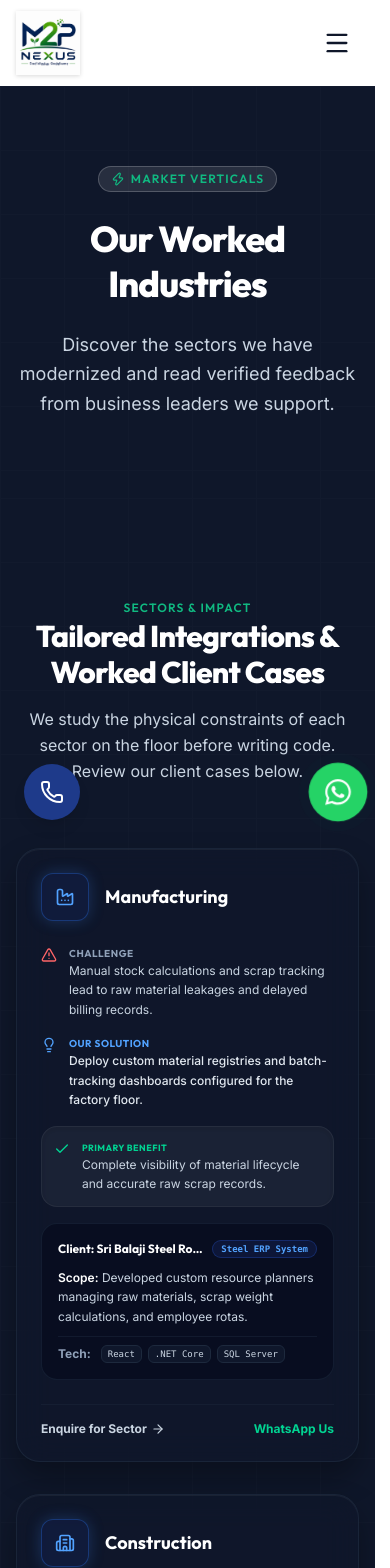
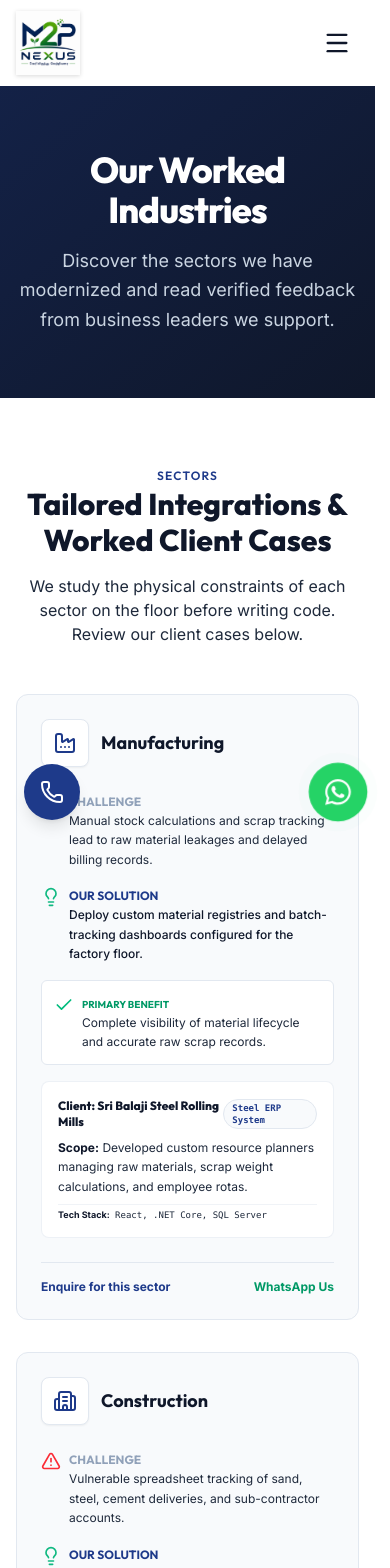
Before and after one commit to itmaruthu/m2pnexus-innovation, a React (Vite) app: page /industries in a window 390 px wide. Shown: the top 1568 px of the page. Built offline with nearby package versions, Linux system fonts and the light colour scheme.

Commit message:
revert: restore original white card layout for Industries page

```diff
--- a/src/pages/Industries.jsx
+++ b/src/pages/Industries.jsx
@@ -15,8 +15,7 @@ import {
   Star,
   ShieldCheck,
   Zap,
-  Users,
-  ArrowRight
+  Users
 } from 'lucide-react';
 import Seo from '../components/Seo';
 
@@ -25,19 +24,14 @@ import clientAvatar1 from '../assets/client_avatar_1.png';
 import clientAvatar2 from '../assets/client_avatar_2.png';
 import clientAvatar3 from '../assets/client_avatar_3.png';
 
-// Framer Motion Animation Variants
 const fadeInUp = {
-  hidden: { opacity: 0, y: 40 },
-  visible: { opacity: 1, y: 0, transition: { duration: 0.7, ease: [0.16, 1, 0.3, 1] } }
+  hidden: { opacity: 0, y: 30 },
+  visible: { opacity: 1, y: 0, transition: { duration: 0.6, ease: 'easeOut' } }
 };
 
 const staggerContainer = {
   hidden: {},
-  visible: {
-    transition: {
-      staggerChildren: 0.12
-    }
-  }
+  visible: { transition: { staggerChildren: 0.1 } }
 };
 
 export default function Industries() {
@@ -163,159 +157,117 @@ export default function Industries() {
       />
 
       {/* Hero Section */}
-      <section className="bg-brand-primary text-white py-20 md:py-28 text-center relative overflow-hidden">
-        {/* Subtle grid backdrop */}
-        <div className="absolute inset-0 bg-[linear-gradient(to_right,#1e293b_1px,transparent_1px),linear-gradient(to_bottom,#1e293b_1px,transparent_1px)] bg-[size:4rem_4rem] opacity-20 pointer-events-none"></div>
-        <div className="absolute top-1/2 left-1/2 -translate-x-1/2 -translate-y-1/2 w-[600px] h-[600px] bg-brand-secondary/20 rounded-full blur-3xl -z-10 pointer-events-none"></div>
-
+      <section className="bg-brand-primary text-white py-16 md:py-24 text-center relative overflow-hidden">
+        <div className="absolute inset-0 bg-gradient-to-br from-brand-secondary/30 to-transparent"></div>
         <motion.div
           initial="hidden"
           animate="visible"
           variants={staggerContainer}
-          className="relative max-w-4xl mx-auto px-4 sm:px-6 lg:px-8 space-y-6"
+          className="relative max-w-4xl mx-auto px-4 sm:px-6 lg:px-8 space-y-4"
         >
-          <motion.span
-            variants={fadeInUp}
-            className="inline-flex items-center gap-1.5 px-3 py-1 bg-white/10 border border-white/20 rounded-full text-brand-accent text-xs font-semibold uppercase tracking-widest font-heading"
-          >
-            <Zap className="w-3.5 h-3.5 text-brand-accent" />
-            Market Verticals
-          </motion.span>
-
           <motion.h1
             variants={fadeInUp}
-            className="text-4xl sm:text-5xl lg:text-6xl font-extrabold tracking-tight font-heading leading-tight"
+            className="text-4xl md:text-5xl font-extrabold tracking-tight font-heading"
           >
             Our Worked Industries
           </motion.h1>
-
           <motion.p
             variants={fadeInUp}
-            className="text-lg sm:text-xl text-slate-300 max-w-2xl mx-auto leading-relaxed"
+            className="text-lg md:text-xl text-slate-300 max-w-2xl mx-auto leading-relaxed"
           >
             Discover the sectors we have modernized and read verified feedback from business leaders we support.
           </motion.p>
         </motion.div>
       </section>
 
-      {/* Industries We Serve Section (Glassmorphism & Staggered Layout) */}
-      <section className="relative py-24 bg-brand-primary text-white border-b border-brand-border overflow-hidden">
-        {/* Subtle grid backdrop */}
-        <div className="absolute inset-0 bg-[linear-gradient(to_right,#1e293b_1px,transparent_1px),linear-gradient(to_bottom,#1e293b_1px,transparent_1px)] bg-[size:4rem_4rem] opacity-20 pointer-events-none"></div>
-
-        {/* Glowing blur shapes */}
-        <div className="absolute top-1/4 left-0 w-[500px] h-[500px] bg-blue-500/10 rounded-full blur-3xl -z-10 pointer-events-none"></div>
-        <div className="absolute bottom-1/4 right-0 w-[600px] h-[600px] bg-blue-600/10 rounded-full blur-3xl -z-10 pointer-events-none"></div>
-
-        <div className="max-w-7xl mx-auto px-4 sm:px-6 lg:px-8 relative z-10 space-y-16">
+      {/* Industry Grid Section */}
+      <section className="py-16 md:py-24 bg-white border-b border-brand-border">
+        <div className="max-w-7xl mx-auto px-4 sm:px-6 lg:px-8 space-y-12">
           <div className="text-center max-w-3xl mx-auto space-y-4">
-            <span className="text-xs font-semibold text-brand-accent uppercase tracking-widest font-heading">
-              Sectors & Impact
-            </span>
-            <h2 className="text-3xl md:text-5xl font-extrabold text-white tracking-tight font-heading">
-              Tailored Integrations & Worked Client Cases
+            <span className="text-xs font-semibold text-brand-secondary uppercase tracking-widest font-heading">Sectors</span>
+            <h2 className="text-3xl font-extrabold text-brand-primary font-heading">
+              Tailored Integrations &amp; Worked Client Cases
             </h2>
-            <p className="text-base sm:text-lg text-slate-300 max-w-2xl mx-auto leading-relaxed">
+            <p className="text-base text-brand-text">
               We study the physical constraints of each sector on the floor before writing code. Review our client cases below.
             </p>
           </div>
 
-          {/* Staggered Flat-mapping Grid */}
-          <div className="grid grid-cols-1 md:grid-cols-2 lg:grid-cols-3 gap-8 pb-16">
+          <div className="grid grid-cols-1 md:grid-cols-2 lg:grid-cols-3 gap-8">
             {industriesList.map((ind, idx) => {
               const Icon = ind.icon;
-
-              // Offsets for staggered layout
-              let offsetClass = "";
-              if (idx % 3 === 1) offsetClass = "lg:translate-y-12";
-              if (idx % 3 === 2) offsetClass = "lg:translate-y-6";
-
-              let mdOffsetClass = "";
-              if (idx % 2 === 1) mdOffsetClass = "md:translate-y-8";
-
               return (
                 <motion.div
                   key={idx}
                   variants={fadeInUp}
                   initial="hidden"
                   whileInView="visible"
-                  viewport={{ once: true, margin: "-100px" }}
-                  className={`flex flex-col justify-between rounded-3xl bg-slate-900/40 backdrop-blur-lg border border-slate-800/80 p-6 shadow-[inset_0_1px_0_0_rgba(255,255,255,0.05),0_15px_30px_rgba(0,0,0,0.3)] hover:bg-slate-900/60 hover:border-blue-500/30 hover:shadow-[0_20px_50px_rgba(0,0,0,0.5),_0_0_25px_rgba(59,130,246,0.15)] transition-all duration-500 hover:-translate-y-1 group ${offsetClass} ${mdOffsetClass}`}
+                  viewport={{ once: true, margin: '-80px' }}
+                  className="bg-brand-section border border-brand-border rounded-xl p-6 hover:border-brand-accent/50 hover:shadow-md transition-all flex flex-col justify-between"
                 >
                   <div className="space-y-6">
                     {/* Header */}
-                    <div className="flex items-center gap-4">
-                      <div className="w-12 h-12 rounded-xl bg-blue-950/40 border border-blue-500/30 flex items-center justify-center text-blue-400 shadow-[0_0_15px_rgba(59,130,246,0.25)] group-hover:scale-105 transition-transform duration-300">
-                        <Icon className="w-5 h-5" />
+                    <div className="flex items-center gap-3">
+                      <div className="w-12 h-12 bg-white border border-brand-border rounded-lg flex items-center justify-center text-brand-secondary shadow-xs">
+                        <Icon className="w-6 h-6" />
                       </div>
-                      <h3 className="text-lg font-bold text-white font-heading group-hover:text-blue-400 transition-colors">
-                        {ind.title}
-                      </h3>
+                      <h3 className="text-lg font-bold text-brand-primary font-heading">{ind.title}</h3>
                     </div>
 
                     {/* Breakdown */}
-                    <div className="space-y-4 text-xs text-left">
+                    <div className="space-y-4 text-sm text-left">
                       {/* Challenge */}
-                      <div className="flex gap-3">
-                        <AlertTriangle className="w-4 h-4 text-red-400 shrink-0 mt-0.5" />
+                      <div className="flex gap-2">
+                        <AlertTriangle className="w-5 h-5 text-red-500 shrink-0 mt-0.5" />
                         <div className="space-y-0.5">
-                          <span className="text-[10px] font-bold text-slate-400 uppercase font-heading tracking-wider">Challenge</span>
-                          <p className="text-slate-300 leading-relaxed font-normal">{ind.challenge}</p>
+                          <span className="text-xs font-bold text-slate-400 uppercase font-heading">Challenge</span>
+                          <p className="text-brand-text leading-relaxed text-xs">{ind.challenge}</p>
                         </div>
                       </div>
 
                       {/* Solution */}
-                      <div className="flex gap-3">
-                        <Lightbulb className="w-4 h-4 text-blue-400 shrink-0 mt-0.5" />
+                      <div className="flex gap-2">
+                        <Lightbulb className="w-5 h-5 text-brand-accent shrink-0 mt-0.5" />
                         <div className="space-y-0.5">
-                          <span className="text-[10px] font-bold text-blue-400 uppercase font-heading tracking-wider">Our Solution</span>
-                          <p className="text-slate-200 font-medium leading-relaxed">{ind.solution}</p>
+                          <span className="text-xs font-bold text-brand-secondary uppercase font-heading">Our Solution</span>
+                          <p className="text-brand-primary font-medium leading-relaxed text-xs">{ind.solution}</p>
                         </div>
                       </div>
 
                       {/* Benefit */}
-                      <div className="flex gap-3 bg-white/5 border border-white/5 p-3 rounded-2xl shadow-inner">
-                        <Check className="w-4 h-4 text-emerald-400 shrink-0 mt-0.5" />
+                      <div className="flex gap-2 bg-white p-3 rounded-md border border-brand-border">
+                        <Check className="w-5 h-5 text-emerald-500 shrink-0 mt-0.5" />
                         <div className="space-y-0.5">
-                          <span className="text-[9px] font-bold text-emerald-400 uppercase font-heading tracking-wider">Primary Benefit</span>
-                          <p className="text-slate-300 leading-relaxed font-normal">{ind.benefit}</p>
+                          <span className="text-[10px] font-bold text-emerald-600 uppercase font-heading">Primary Benefit</span>
+                          <p className="text-brand-text leading-relaxed text-xs">{ind.benefit}</p>
                         </div>
                       </div>
 
-                      {/* Case details (Sub-glass card) */}
-                      <div className="bg-slate-950/50 border border-slate-800/60 p-4 rounded-2xl space-y-2.5">
-                        <div className="flex justify-between items-center gap-2">
-                          <span className="font-bold text-white font-heading truncate">Client: {ind.client}</span>
-                          <span className="font-mono text-blue-400 text-[9px] bg-blue-950/45 border border-blue-900/60 px-2 py-0.5 rounded-full font-bold shrink-0">{ind.projectType}</span>
+                      {/* Case details */}
+                      <div className="bg-white border border-brand-border/60 p-4 rounded-lg space-y-2 text-xs">
+                        <div className="flex justify-between items-center">
+                          <span className="font-extrabold text-brand-primary font-heading">Client: {ind.client}</span>
+                          <span className="font-mono text-brand-secondary text-[9px] bg-brand-section border border-brand-border px-2 py-0.5 rounded-full font-bold">{ind.projectType}</span>
                         </div>
-                        <p className="text-slate-300 leading-relaxed">
-                          <strong className="text-white font-semibold">Scope:</strong> {ind.scope}
-                        </p>
-                        <div className="pt-2 border-t border-slate-800/50 flex flex-wrap gap-1.5 items-center">
-                          <span className="text-slate-400 font-sans font-bold mr-1">Tech:</span>
-                          {ind.tech.split(', ').map((techItem, techIdx) => (
-                            <span key={techIdx} className="font-mono text-[9px] text-slate-300 bg-slate-900 border border-slate-800 px-1.5 py-0.5 rounded-md">
-                              {techItem}
-                            </span>
-                          ))}
-                        </div>
+                        <p className="text-brand-text leading-relaxed"><strong className="text-brand-primary">Scope:</strong> {ind.scope}</p>
+                        <p className="text-brand-text font-mono text-[9px] pt-1 border-t border-brand-border/50"><strong className="text-brand-primary font-sans font-bold">Tech Stack:</strong> {ind.tech}</p>
                       </div>
                     </div>
                   </div>
 
                   {/* Actions */}
-                  <div className="mt-6 pt-4 border-t border-slate-800/50 flex items-center justify-between text-xs">
+                  <div className="mt-6 pt-4 border-t border-brand-border flex items-center justify-between">
                     <button
                       onClick={() => navigate('/contact')}
-                      className="font-bold text-slate-300 hover:text-white transition-colors cursor-pointer flex items-center gap-1 group/btn"
+                      className="text-xs font-bold text-brand-secondary hover:text-brand-primary cursor-pointer"
                     >
-                      Enquire for Sector <ArrowRight className="w-3.5 h-3.5 group-hover/btn:translate-x-1 transition-transform" />
+                      Enquire for this sector
                     </button>
                     <a
                       href={whatsappUrl}
                       target="_blank"
                       rel="noopener noreferrer"
-                      className="font-bold text-emerald-400 hover:text-emerald-300 transition-colors cursor-pointer"
+                      className="text-xs font-bold text-emerald-600 hover:text-emerald-500 cursor-pointer"
                     >
                       WhatsApp Us
                     </a>
@@ -328,11 +280,11 @@ export default function Industries() {
       </section>
 
       {/* Client Testimonials Section */}
-      <section className="py-24 bg-brand-section border-b border-brand-border">
-        <div className="max-w-7xl mx-auto px-4 sm:px-6 lg:px-8 space-y-16">
+      <section className="py-16 md:py-24 bg-brand-section border-b border-brand-border">
+        <div className="max-w-7xl mx-auto px-4 sm:px-6 lg:px-8 space-y-12">
           <div className="text-center max-w-3xl mx-auto space-y-4">
-            <span className="text-xs font-semibold text-brand-secondary uppercase tracking-widest font-heading">Testimonials</span>
-            <h2 className="text-3xl md:text-4xl font-extrabold text-brand-primary font-heading">
+            <span className="text-xs font-semibold text-brand-accent uppercase tracking-widest font-heading">Testimonials</span>
+            <h2 className="text-3xl font-extrabold text-brand-primary font-heading">
               Feedback from Business Owners
             </h2>
             <p className="text-base text-brand-text">
@@ -342,7 +294,7 @@ export default function Industries() {
 
           <div className="grid grid-cols-1 md:grid-cols-3 gap-8">
             {testimonials.map((t, idx) => (
-              <div key={idx} className="bg-white border border-brand-border p-8 rounded-3xl flex flex-col justify-between shadow-xs hover:shadow-md transition-all duration-300 space-y-6">
+              <div key={idx} className="bg-white border border-brand-border p-6 rounded-xl flex flex-col justify-between shadow-xs space-y-6">
                 <div className="space-y-4">
                   {/* Rating */}
                   <div className="flex gap-1">
@@ -356,7 +308,7 @@ export default function Industries() {
                   </p>
                 </div>
                 {/* Profile */}
-                <div className="flex items-center gap-4 border-t border-brand-border pt-6 text-left">
+                <div className="flex items-center gap-3 border-t border-brand-border pt-4 text-left">
                   <div className="w-12 h-12 rounded-full overflow-hidden border border-brand-border bg-brand-section shrink-0">
                     <img
                       src={t.image}
@@ -376,11 +328,11 @@ export default function Industries() {
       </section>
 
       {/* Overall Review / Feedbacks Section */}
-      <section className="py-24 bg-white">
+      <section className="py-16 md:py-24 bg-white">
         <div className="max-w-7xl mx-auto px-4 sm:px-6 lg:px-8">
           <div className="grid grid-cols-1 lg:grid-cols-12 gap-12 items-center">
             {/* Left Column: Overall Rating Score */}
-            <div className="lg:col-span-5 bg-brand-section border border-brand-border p-8 rounded-3xl text-center space-y-6 shadow-xs">
+            <div className="lg:col-span-5 bg-brand-section border border-brand-border p-8 rounded-2xl text-center space-y-6 shadow-xs">
               <span className="text-xs font-semibold text-brand-secondary uppercase tracking-widest font-heading">Performance Rating</span>
               <div className="space-y-2">
                 <div className="text-6xl font-extrabold text-brand-primary font-heading">4.9</div>
@@ -403,7 +355,7 @@ export default function Industries() {
             <div className="lg:col-span-7 space-y-8 text-left">
               <div className="space-y-2">
                 <h2 className="text-3xl font-extrabold text-brand-primary font-heading">
-                  Review Breakdown & Audit Scores
+                  Review Breakdown &amp; Audit Scores
                 </h2>
                 <p className="text-sm text-brand-text">
                   How we score on third-party reviews and independent software architecture audits:
@@ -414,7 +366,7 @@ export default function Industries() {
                 {reviewBreakdown.map((item, idx) => {
                   const Icon = item.icon;
                   return (
-                    <div key={idx} className="bg-brand-section border border-brand-border p-5 rounded-2xl flex gap-4 hover:border-slate-300 hover:shadow-xs transition-all duration-300">
+                    <div key={idx} className="bg-brand-section border border-brand-border p-5 rounded-lg flex gap-4">
                       <div className="w-10 h-10 rounded-full bg-white border border-brand-border flex items-center justify-center text-brand-secondary shrink-0">
                         <Icon className="w-5 h-5" />
                       </div>
@@ -435,21 +387,18 @@ export default function Industries() {
       </section>
 
       {/* CTA Section */}
-      <section className="bg-brand-primary text-white py-20 text-center relative overflow-hidden">
-        {/* Subtle grid backdrop */}
-        <div className="absolute inset-0 bg-[linear-gradient(to_right,#1e293b_1px,transparent_1px),linear-gradient(to_bottom,#1e293b_1px,transparent_1px)] bg-[size:4rem_4rem] opacity-20 pointer-events-none"></div>
-
-        <div className="relative max-w-4xl mx-auto px-4 sm:px-6 lg:px-8 space-y-6">
-          <h2 className="text-3xl md:text-4xl font-extrabold font-heading text-white">
+      <section className="bg-brand-primary text-white py-16 text-center">
+        <div className="max-w-4xl mx-auto px-4 sm:px-6 lg:px-8 space-y-6">
+          <h2 className="text-2xl md:text-3xl font-bold font-heading">
             Need custom tech integration for your sector?
           </h2>
-          <p className="text-slate-300 max-w-xl mx-auto text-sm sm:text-base leading-relaxed">
+          <p className="text-slate-300 max-w-xl mx-auto text-sm leading-relaxed">
             Discuss your system constraints directly with our tech director. Get custom weighbridge, logistics, billing, or ERP audits.
           </p>
           <div className="pt-2">
             <button
               onClick={() => navigate('/contact')}
-              className="bg-brand-secondary hover:bg-slate-800 border border-slate-700 text-white px-8 py-3.5 rounded-xl text-sm font-bold transition-all duration-300 cursor-pointer shadow-lg hover:shadow-xl"
+              className="bg-brand-secondary text-white hover:bg-slate-800 border border-slate-700 px-8 py-3 rounded-md text-sm font-semibold transition-colors cursor-pointer"
             >
               Consult with our Architect
             </button>
```
